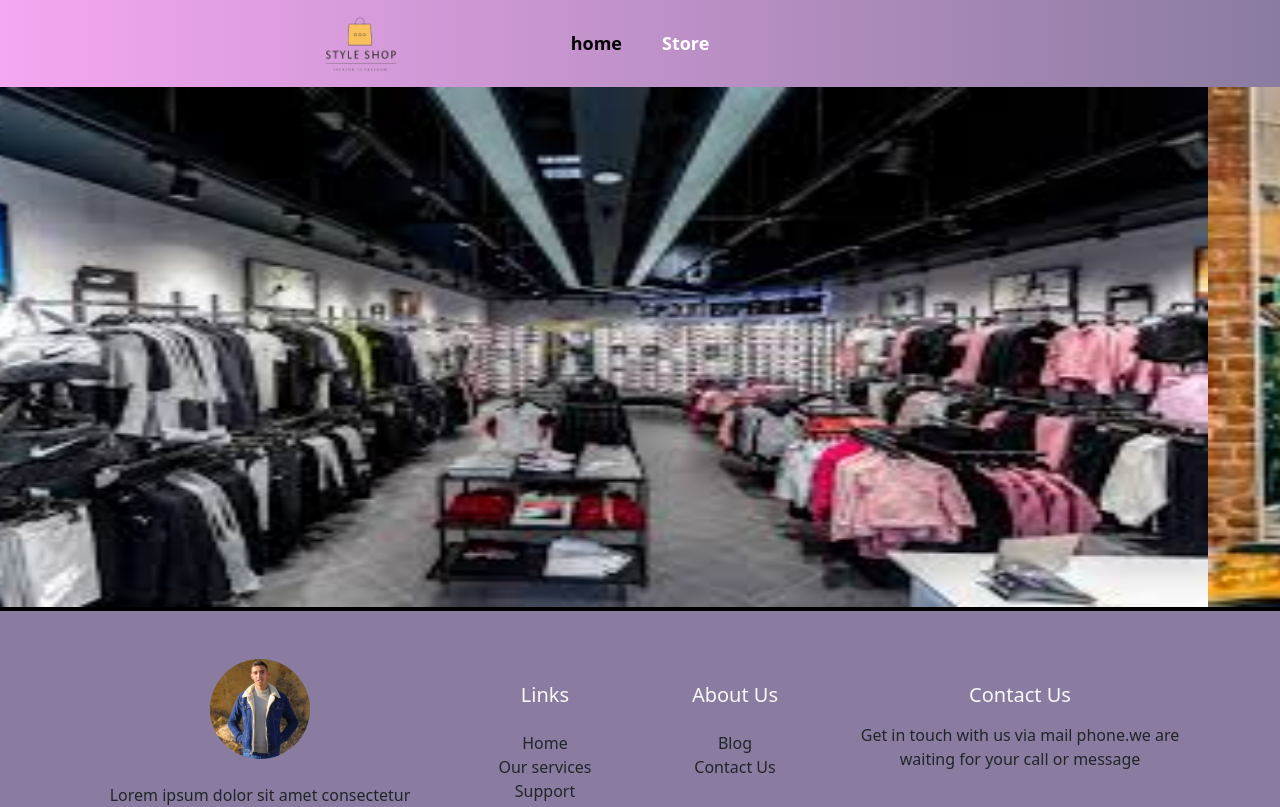
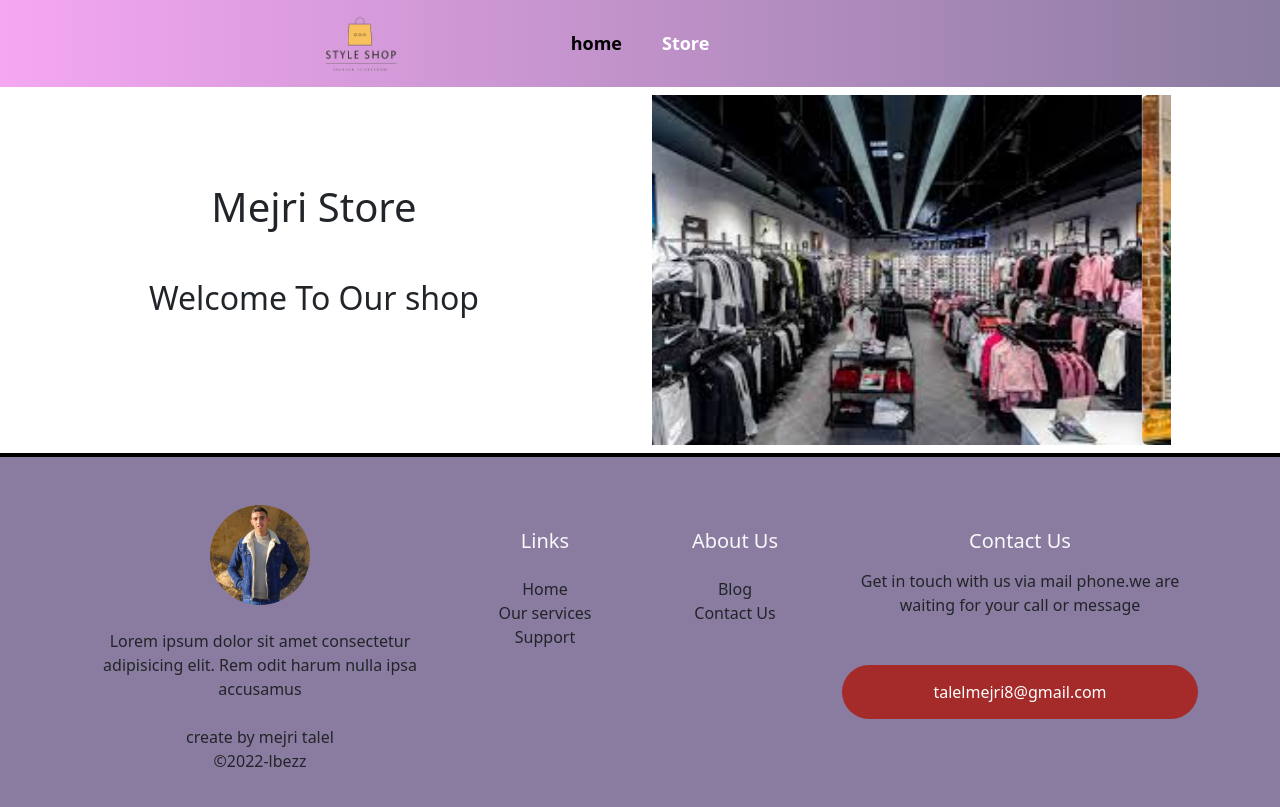
Before and after one commit to TalelMejri/First_Vue_Project, a Vue app: page / in a window 1280 px wide. Shown: the top 807 px of the page. Built offline with nearby package versions, Linux system fonts and the light colour scheme.

Commit message:
fix home page

```diff
--- a/src/components/HelloWorld.vue
+++ b/src/components/HelloWorld.vue
@@ -1,15 +1,25 @@
 <template>
-
-<div id="carouselExampleSlidesOnly" class="carousel slide" data-bs-ride="carousel">
+<div class="row">
+<div class="col-md-6 mt-5">
+    <div class="text-center my-5">
+      <h1> Mejri Store </h1>
+    </div>
+    <div class="text-center my-5">
+      <h2>Welcome To Our shop </h2>
+    </div>
+</div>
+  <div id="carouselExampleSlidesOnly" class="carousel slide col-md-5 mb-2 mt-2" data-bs-ride="carousel">
     <div class="carousel-inner">
      <div class="carousel-item active" >
        <img :src="image_active" :alt="alter">
      </div>
-  <div  v-for="image in images" :key="image.id" class="carousel-item">
-       <img :src="image.name" :alt="alter">
+       <div  v-for="image in images" :key="image.id" class="carousel-item ">
+       <img :src="image.name" :alt="alter" class="rounded shadow ">
       </div>
     </div>
   </div>
+  </div>
+
 </template>
 
 <script>
@@ -31,8 +41,13 @@ export default {
 
 <!-- Add "scoped" attribute to limit CSS to this component only -->
 <style scoped>
+
 img{
    width:100%;
-   height:520px;
+   height:350px;
+}
+.content{
+  position: absolute;
+  z-index: 1;
 }
 </style>
--- a/src/components/product_disaplay.vue
+++ b/src/components/product_disaplay.vue
@@ -6,7 +6,6 @@
  <li v-on:click="addcarte" :class="{disabledButton:nombre_restant==0}" :disabled="nombre_restant==0" class="btn btn-success">+</li>
  <li  @click="removecarte" :class="{disabledButton:carte==0}"  :disabled="carte==0" class="btn btn-danger">-</li>
  </ul>
-
 
  <button class="btn btn-outline-dark d-flex float-end" data-bs-toggle="modal" data-bs-target="#exampleModal">
       <i  class="material-icons mx-2"> shopping_cart</i>
```
Lines whose indentation alone changed are shown as unchanged.
